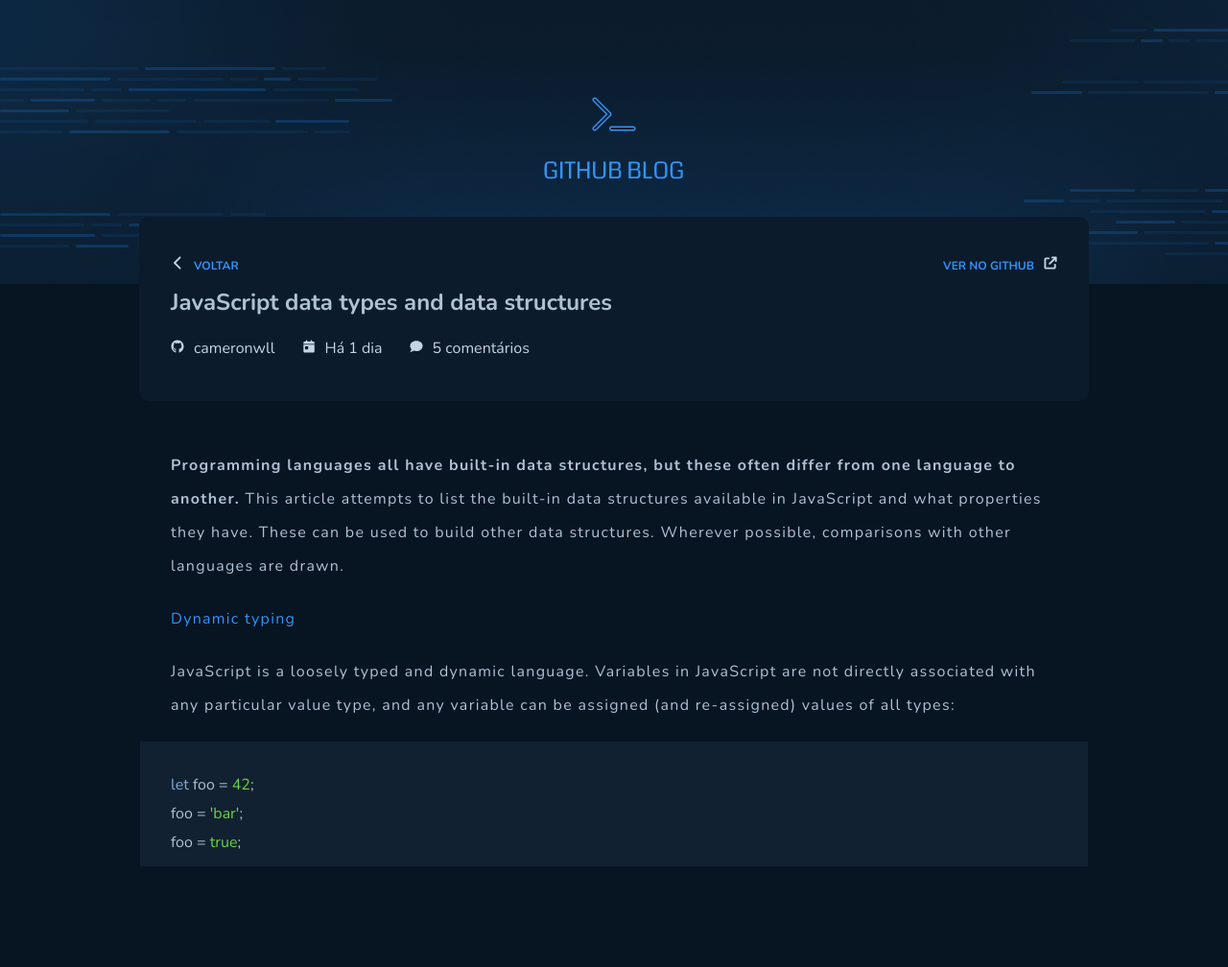
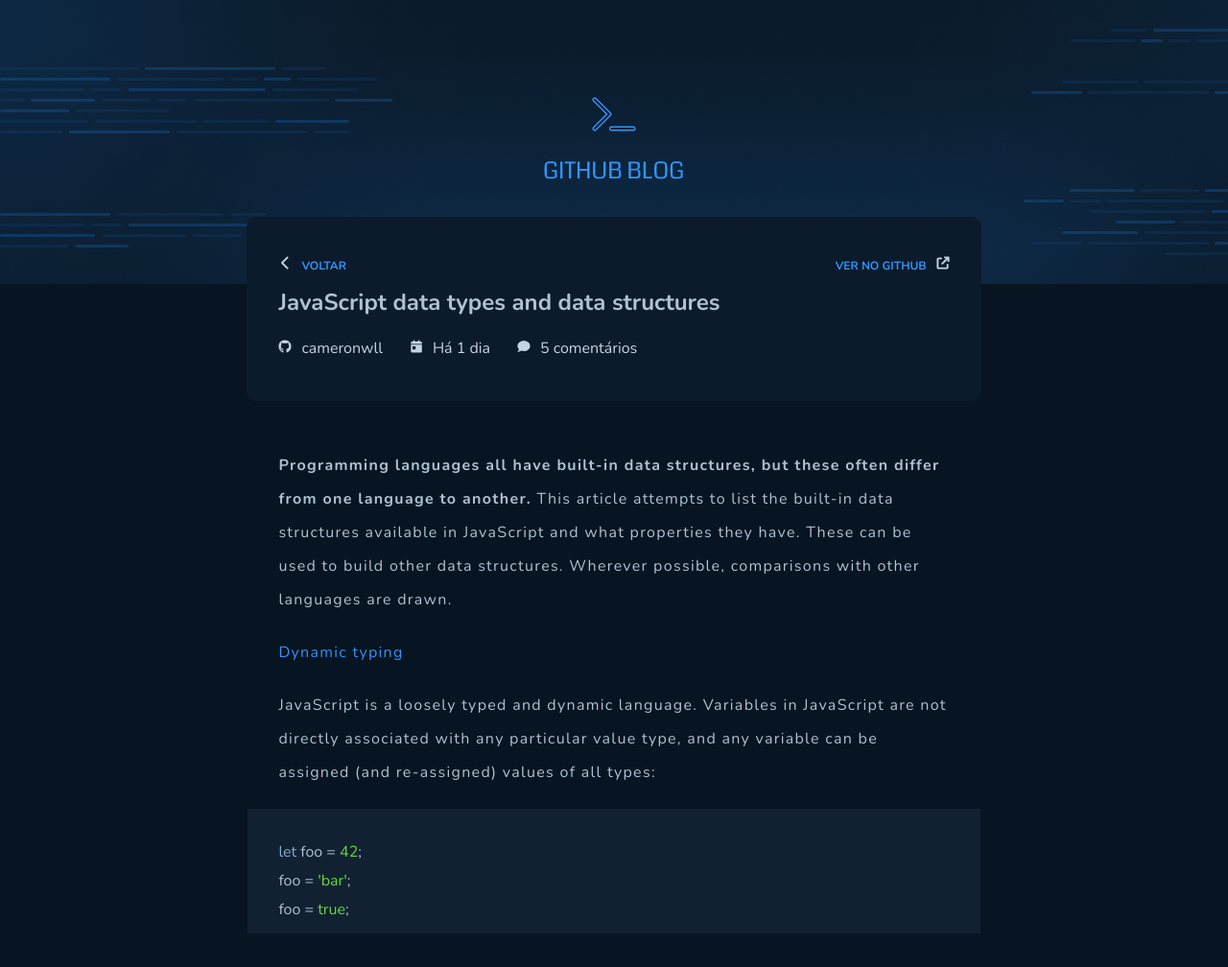
Before and after one commit to AldairAvelino/github-blog, a plain HTML site: page post-layout.html in a window 1280 px wide. Shown: the whole page at 96% size. Drawn offline with Linux system fonts and the light colour scheme.

Commit message:
Added new configs to the new HTML tags for posts - AA

```diff
--- a/assets/css/post.css
+++ b/assets/css/post.css
@@ -2,8 +2,12 @@
 @import url('./fonts.css');
 @import url('./variable.css');
 
+#main .container {
+    margin: 0px 4px;
+}
+
 #main .post-card {
-    width: 988px;
+    width: 60%;
     height: 190px;
     margin: -70px auto;
     border-radius: 10px;
@@ -93,52 +97,60 @@
     content: url('./../images/svg/comment-solid.svg');
 }
 
-#main .post-description {
-    width: 988px;
+#main .container-description {
+    margin: 0px 4px;
+}
+
+#main .container-description .post-description {
+    width: 60%;
     height: 290px;
     margin: 120px auto;
     border-radius: 10px;
     margin-bottom: 250px;
 }
 
-#main .post-description .first-paragraph,
-#main .post-description .paragraph-link,
-#main .post-description .second-paragraph {
+#main .container-description .post-description .first-paragraph,
+#main .container-description .post-description .paragraph-link,
+#main .container-description .post-description .second-paragraph {
     font-size: 16px;
     line-height: 35px;
     letter-spacing: 1.3px;
     margin: 20px 32px 0px 32px;
 }
 
-#main .post-description p {
+#main .container-description .post-description p {
     color: var(--card-paragraph);
     font-family: 'NunitoRegular', Arial;
 }
 
-#main .post-description p .strong {
+#main .container-description .post-description p .strong {
     font-family: 'NunitoBold', Arial;
 }
 
-#main .post-description .paragraph-link .link {
+#main .container-description .post-description .paragraph-link .link {
     font-family: 'NunitoRegular', Arial;
     color: var(--link);
 }
 
-#main .post-description .code-post {
+#main .container-description .post-description .container-code {
+    margin-top: 20px;
+    margin-bottom: 20px;
+}
+
+#main .container-description .post-description .container-code .code-post {
     height: 70px;
-    margin-top: 20px;
     line-height: 30px;
     padding: 30px 32px;
     background-color: var(--code-box);
     font-family: 'NunitoRegular', Arial;
 }
 
-#main .post-description .code-post .variable {
+#main .container-description .post-description .container-code .code-post .variable {
     font-weight: 500;
     color: var(--variable);
 }
 
-#main .post-description .code-post .variable-value {
+#main .container-description .post-description .container-code .code-post .variable-value {
     font-weight: 500;
     color: var(--variable-value);
 }
```
